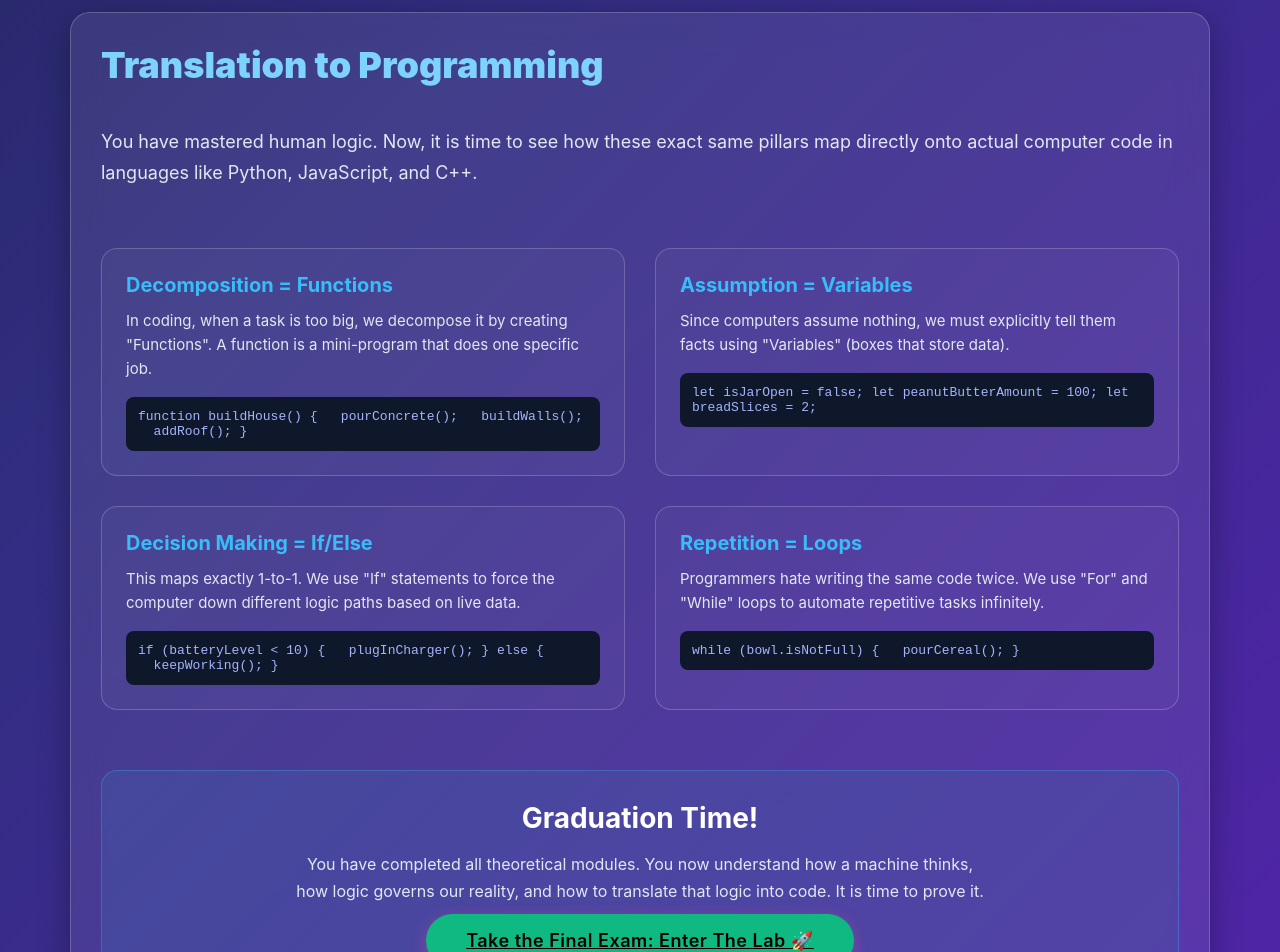
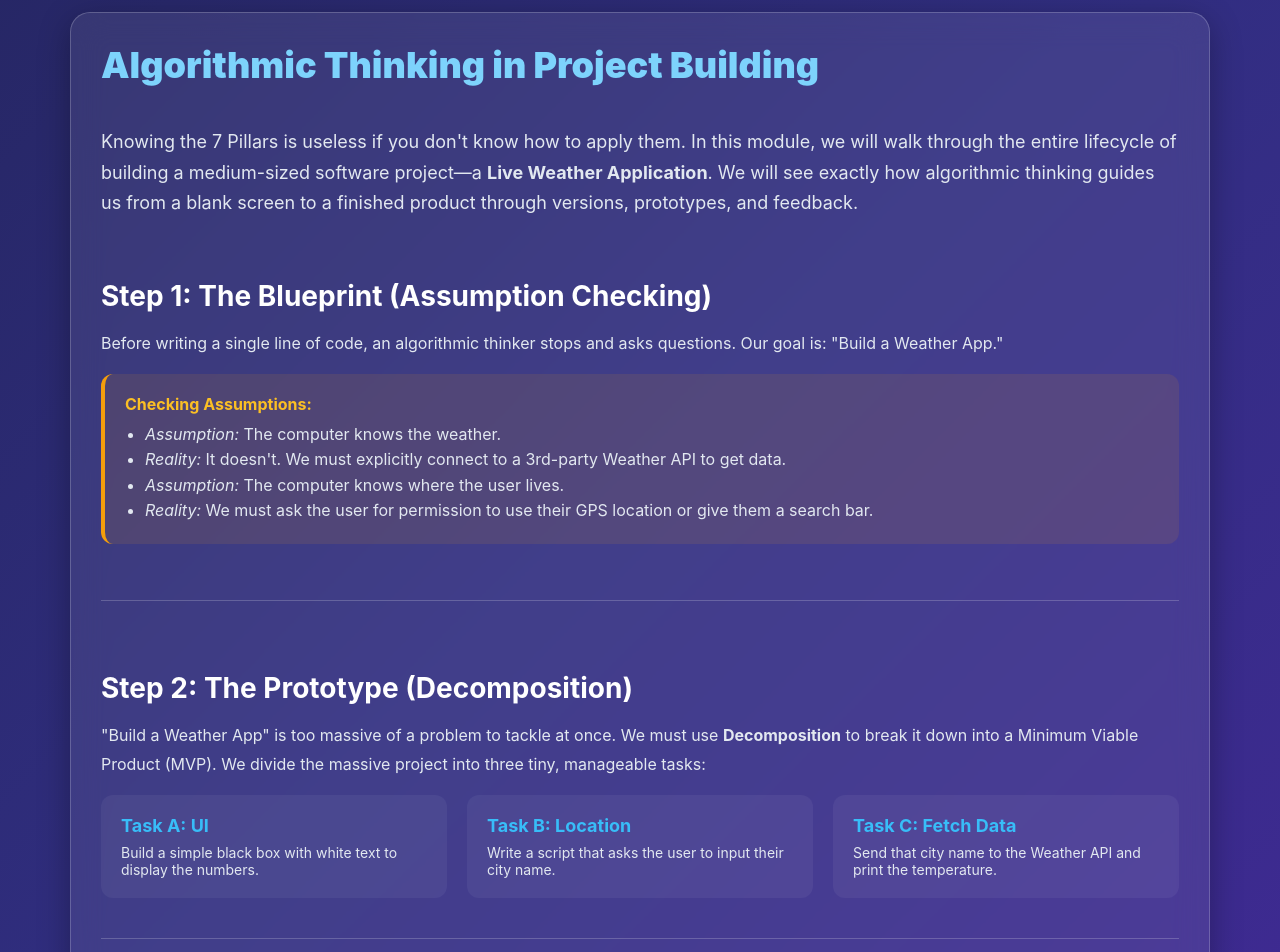
Before and after one commit to SPP-2005/AlgoThink1, a Next.js app: page /course/module-3 in a window 1280 px wide. Shown: the part 100-1052 px from the top of the page. Built offline with nearby package versions, Linux system fonts and the light colour scheme.

Commit message:
docs: overhaul module 3 to focus on the end-to-end lifecycle of building a project

```diff
--- a/app/course/module-3/page.js
+++ b/app/course/module-3/page.js
@@ -9,73 +9,96 @@ export default function Module3() {
             </header>
 
             <div className="panel">
-                <h1 style={{ fontSize: '36px', color: '#7dd3fc', marginBottom: '20px', fontWeight: '900' }}>Translation to Programming</h1>
+                <h1 style={{ fontSize: '36px', color: '#7dd3fc', marginBottom: '20px', fontWeight: '900' }}>Algorithmic Thinking in Project Building</h1>
                 <p style={{ color: 'var(--text-muted)', fontSize: '18px', lineHeight: '1.7', marginBottom: '40px' }}>
-                    You have mastered human logic. Now, it is time to see how these exact same pillars map directly onto actual computer code in languages like Python, JavaScript, and C++.
+                    Knowing the 7 Pillars is useless if you don't know how to apply them. In this module, we will walk through the entire lifecycle of building a medium-sized software project—a <strong>Live Weather Application</strong>. We will see exactly how algorithmic thinking guides us from a blank screen to a finished product through versions, prototypes, and feedback.
                 </p>
 
-                <div className="grid-layout" style={{ gridTemplateColumns: '1fr 1fr', gap: '30px', marginBottom: '40px' }}>
-                    {/* Concept 1 */}
-                    <div style={{ background: 'rgba(255,255,255,0.03)', padding: '24px', borderRadius: '16px', border: '1px solid var(--border)' }}>
-                        <h2 style={{ fontSize: '20px', color: '#38bdf8', marginBottom: '12px' }}>Decomposition = Functions</h2>
-                        <p style={{ color: 'var(--text-muted)', lineHeight: '1.6', marginBottom: '16px', fontSize: '15px' }}>
-                            In coding, when a task is too big, we decompose it by creating "Functions". A function is a mini-program that does one specific job.
-                        </p>
-                        <code style={{ display: 'block', background: '#0f172a', padding: '12px', borderRadius: '8px', color: '#a5b4fc', fontSize: '13px', fontFamily: 'monospace' }}>
-                            function buildHouse() {'{\n'}
-                            &nbsp;&nbsp;pourConcrete();{'\n'}
-                            &nbsp;&nbsp;buildWalls();{'\n'}
-                            &nbsp;&nbsp;addRoof();{'\n'}
-                            {'}'}
+                {/* Step 1 */}
+                <div style={{ marginBottom: '50px', paddingBottom: '40px', borderBottom: '1px solid var(--border)' }}>
+                    <h2 style={{ fontSize: '28px', color: '#ffffff', marginBottom: '16px' }}>Step 1: The Blueprint (Assumption Checking)</h2>
+                    <p style={{ color: 'var(--text-muted)', lineHeight: '1.8', marginBottom: '16px', fontSize: '16px' }}>
+                        Before writing a single line of code, an algorithmic thinker stops and asks questions. Our goal is: "Build a Weather App."
+                    </p>
+                    <div style={{ background: 'rgba(245, 158, 11, 0.1)', padding: '20px', borderRadius: '12px', borderLeft: '4px solid #f59e0b', marginBottom: '16px' }}>
+                        <strong style={{ color: '#fbbf24', display: 'block', marginBottom: '8px' }}>Checking Assumptions:</strong>
+                        <ul style={{ color: '#e2e8f0', paddingLeft: '20px', lineHeight: '1.6' }}>
+                            <li><em>Assumption:</em> The computer knows the weather.</li>
+                            <li><em>Reality:</em> It doesn't. We must explicitly connect to a 3rd-party Weather API to get data.</li>
+                            <li><em>Assumption:</em> The computer knows where the user lives.</li>
+                            <li><em>Reality:</em> We must ask the user for permission to use their GPS location or give them a search bar.</li>
+                        </ul>
+                    </div>
+                </div>
+
+                {/* Step 2 */}
+                <div style={{ marginBottom: '50px', paddingBottom: '40px', borderBottom: '1px solid var(--border)' }}>
+                    <h2 style={{ fontSize: '28px', color: '#ffffff', marginBottom: '16px' }}>Step 2: The Prototype (Decomposition)</h2>
+                    <p style={{ color: 'var(--text-muted)', lineHeight: '1.8', marginBottom: '16px', fontSize: '16px' }}>
+                        "Build a Weather App" is too massive of a problem to tackle at once. We must use <strong>Decomposition</strong> to break it down into a Minimum Viable Product (MVP). We divide the massive project into three tiny, manageable tasks:
+                    </p>
+                    <div style={{ display: 'grid', gridTemplateColumns: 'repeat(auto-fit, minmax(200px, 1fr))', gap: '20px' }}>
+                        <div style={{ background: 'rgba(255,255,255,0.05)', padding: '20px', borderRadius: '12px' }}>
+                            <h4 style={{ color: '#38bdf8', marginBottom: '8px', fontSize: '18px' }}>Task A: UI</h4>
+                            <p style={{ color: 'var(--text-muted)', fontSize: '14px' }}>Build a simple black box with white text to display the numbers.</p>
+                        </div>
+                        <div style={{ background: 'rgba(255,255,255,0.05)', padding: '20px', borderRadius: '12px' }}>
+                            <h4 style={{ color: '#38bdf8', marginBottom: '8px', fontSize: '18px' }}>Task B: Location</h4>
+                            <p style={{ color: 'var(--text-muted)', fontSize: '14px' }}>Write a script that asks the user to input their city name.</p>
+                        </div>
+                        <div style={{ background: 'rgba(255,255,255,0.05)', padding: '20px', borderRadius: '12px' }}>
+                            <h4 style={{ color: '#38bdf8', marginBottom: '8px', fontSize: '18px' }}>Task C: Fetch Data</h4>
+                            <p style={{ color: 'var(--text-muted)', fontSize: '14px' }}>Send that city name to the Weather API and print the temperature.</p>
+                        </div>
+                    </div>
+                </div>
+
+                {/* Step 3 */}
+                <div style={{ marginBottom: '50px', paddingBottom: '40px', borderBottom: '1px solid var(--border)' }}>
+                    <h2 style={{ fontSize: '28px', color: '#ffffff', marginBottom: '16px' }}>Step 3: Version 1.0 (Sequencing & Logic)</h2>
+                    <p style={{ color: 'var(--text-muted)', lineHeight: '1.8', marginBottom: '16px', fontSize: '16px' }}>
+                        Now we assemble the pieces. <strong>Sequencing</strong> is critical here. If we try to fetch the weather data BEFORE we ask the user for their city, the app will crash instantly!
+                    </p>
+                    <div style={{ background: 'rgba(139, 92, 246, 0.1)', padding: '20px', borderRadius: '12px', borderLeft: '4px solid #8b5cf6', marginBottom: '16px' }}>
+                        <strong style={{ color: '#c084fc', display: 'block', marginBottom: '8px', fontSize: '18px' }}>The Core Logic (Decision Making):</strong>
+                        <code style={{ color: '#e2e8f0', display: 'block', whiteSpace: 'pre', fontFamily: 'monospace', fontSize: '15px', lineHeight: '1.6' }}>
+                            1. Load User Interface<br/>
+                            2. Prompt user for City Name<br/>
+                            3. IF User enters nothing THEN<br/>
+                            &nbsp;&nbsp;&nbsp;&nbsp;Show Error: "City required"<br/>
+                            &nbsp;&nbsp;ELSE<br/>
+                            &nbsp;&nbsp;&nbsp;&nbsp;Fetch data from Weather API<br/>
+                            4. Display Temperature<br/>
                         </code>
                     </div>
+                </div>
 
-                    {/* Concept 2 */}
-                    <div style={{ background: 'rgba(255,255,255,0.03)', padding: '24px', borderRadius: '16px', border: '1px solid var(--border)' }}>
-                        <h2 style={{ fontSize: '20px', color: '#38bdf8', marginBottom: '12px' }}>Assumption = Variables</h2>
-                        <p style={{ color: 'var(--text-muted)', lineHeight: '1.6', marginBottom: '16px', fontSize: '15px' }}>
-                            Since computers assume nothing, we must explicitly tell them facts using "Variables" (boxes that store data).
-                        </p>
-                        <code style={{ display: 'block', background: '#0f172a', padding: '12px', borderRadius: '8px', color: '#a5b4fc', fontSize: '13px', fontFamily: 'monospace' }}>
-                            let isJarOpen = false;{'\n'}
-                            let peanutButterAmount = 100;{'\n'}
-                            let breadSlices = 2;
-                        </code>
-                    </div>
+                {/* Step 4 */}
+                <div style={{ marginBottom: '50px', paddingBottom: '40px', borderBottom: '1px solid var(--border)' }}>
+                    <h2 style={{ fontSize: '28px', color: '#ffffff', marginBottom: '16px' }}>Step 4: Feedback & Debugging (Iteration)</h2>
+                    <p style={{ color: 'var(--text-muted)', lineHeight: '1.8', marginBottom: '16px', fontSize: '16px' }}>
+                        We launch Version 1.0! Immediately, users report a bug: If they type a fake city like "Atlantis", the app completely freezes.
+                    </p>
+                    <p style={{ color: 'var(--text-muted)', lineHeight: '1.8', marginBottom: '16px', fontSize: '16px' }}>
+                        This is where <strong>Iteration</strong> comes in. Algorithmic thinkers don't panic. They simply iterate on the logic by adding more <strong>Precision</strong> to their Decision Making: "If the API returns a '404 Not Found' error, show the user a friendly message saying 'City not found', instead of crashing."
+                    </p>
+                </div>
 
-                    {/* Concept 3 */}
-                    <div style={{ background: 'rgba(255,255,255,0.03)', padding: '24px', borderRadius: '16px', border: '1px solid var(--border)' }}>
-                        <h2 style={{ fontSize: '20px', color: '#38bdf8', marginBottom: '12px' }}>Decision Making = If/Else</h2>
-                        <p style={{ color: 'var(--text-muted)', lineHeight: '1.6', marginBottom: '16px', fontSize: '15px' }}>
-                            This maps exactly 1-to-1. We use "If" statements to force the computer down different logic paths based on live data.
-                        </p>
-                        <code style={{ display: 'block', background: '#0f172a', padding: '12px', borderRadius: '8px', color: '#a5b4fc', fontSize: '13px', fontFamily: 'monospace' }}>
-                            if (batteryLevel &lt; 10) {'{\n'}
-                            &nbsp;&nbsp;plugInCharger();{'\n'}
-                            {'}'} else {'{\n'}
-                            &nbsp;&nbsp;keepWorking();{'\n'}
-                            {'}'}
-                        </code>
-                    </div>
-
-                    {/* Concept 4 */}
-                    <div style={{ background: 'rgba(255,255,255,0.03)', padding: '24px', borderRadius: '16px', border: '1px solid var(--border)' }}>
-                        <h2 style={{ fontSize: '20px', color: '#38bdf8', marginBottom: '12px' }}>Repetition = Loops</h2>
-                        <p style={{ color: 'var(--text-muted)', lineHeight: '1.6', marginBottom: '16px', fontSize: '15px' }}>
-                            Programmers hate writing the same code twice. We use "For" and "While" loops to automate repetitive tasks infinitely.
-                        </p>
-                        <code style={{ display: 'block', background: '#0f172a', padding: '12px', borderRadius: '8px', color: '#a5b4fc', fontSize: '13px', fontFamily: 'monospace' }}>
-                            while (bowl.isNotFull) {'{\n'}
-                            &nbsp;&nbsp;pourCereal();{'\n'}
-                            {'}'}
-                        </code>
-                    </div>
+                {/* Step 5 */}
+                <div style={{ marginBottom: '50px' }}>
+                    <h2 style={{ fontSize: '28px', color: '#ffffff', marginBottom: '16px' }}>Step 5: Version 2.0 (Repetition / Loops)</h2>
+                    <p style={{ color: 'var(--text-muted)', lineHeight: '1.8', marginBottom: '16px', fontSize: '16px' }}>
+                        Users love the app, but now they want a 7-day forecast instead of just today.
+                    </p>
+                    <p style={{ color: 'var(--text-muted)', lineHeight: '1.8', marginBottom: '16px', fontSize: '16px' }}>
+                        A bad programmer would write the display code 7 separate times. An algorithmic thinker uses <strong>Repetition (Loops)</strong>. We simply tell the computer: "For every day in the 7-day API response, create a new weather card." By writing the code once and looping it, the project becomes infinitely scalable!
+                    </p>
                 </div>
 
                 <div style={{ background: 'linear-gradient(135deg, rgba(56, 189, 248, 0.1), rgba(16, 185, 129, 0.1))', padding: '30px', borderRadius: '16px', textAlign: 'center', border: '1px solid rgba(56, 189, 248, 0.3)' }}>
                     <h2 style={{ fontSize: '28px', color: '#ffffff', marginBottom: '16px' }}>Graduation Time!</h2>
                     <p style={{ color: 'var(--text-muted)', fontSize: '16px', lineHeight: '1.7', marginBottom: '24px', maxWidth: '700px', margin: '0 auto 24px auto' }}>
-                        You have completed all theoretical modules. You now understand how a machine thinks, how logic governs our reality, and how to translate that logic into code. It is time to prove it.
+                        You have completed all theoretical modules. You now understand how a machine thinks, how logic governs reality, and how to structure a massive software project from scratch. It is time to prove it.
                     </p>
                     <Link href="/lab" className="btn btn-primary" style={{ width: 'auto', background: '#10b981', color: '#000', padding: '16px 40px', fontSize: '18px', borderRadius: '30px' }}>Take the Final Exam: Enter The Lab 🚀</Link>
                 </div>
--- a/app/page.js
+++ b/app/page.js
@@ -38,8 +38,8 @@ export default function Dashboard() {
                     {/* Module 3 */}
                     <div className="challenge-card" style={{ display: 'flex', justifyContent: 'space-between', alignItems: 'center', background: 'rgba(56, 189, 248, 0.1)', borderLeftColor: '#38bdf8', padding: '30px' }}>
                         <div>
-                            <h3 style={{ color: '#7dd3fc', fontSize: '22px', marginBottom: '8px' }}>Module 3: Translation to Programming</h3>
-                            <p style={{ color: 'var(--text-muted)', fontSize: '15px' }}>See how human logic translates directly into real computer code (Variables, Loops, and If/Else Statements).</p>
+                            <h3 style={{ color: '#7dd3fc', fontSize: '22px', marginBottom: '8px' }}>Module 3: Building a Full Project</h3>
+                            <p style={{ color: 'var(--text-muted)', fontSize: '15px' }}>Walk through the end-to-end lifecycle of building a Weather App—from prototyping and versioning to debugging user feedback.</p>
                         </div>
                         <Link href="/course/module-3" className="btn btn-primary" style={{ width: 'auto', background: '#38bdf8', padding: '12px 30px' }}>Start Module 3</Link>
                     </div>
```
